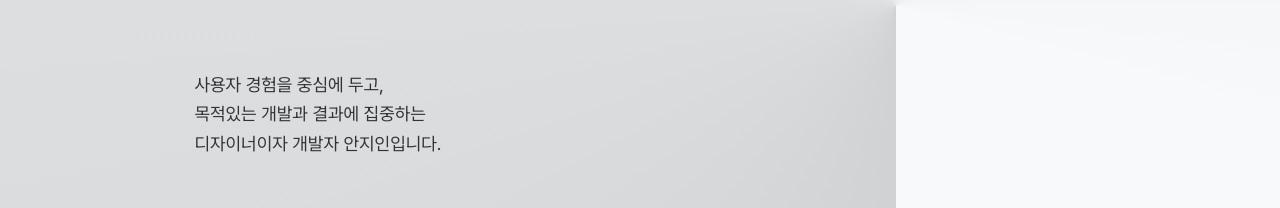
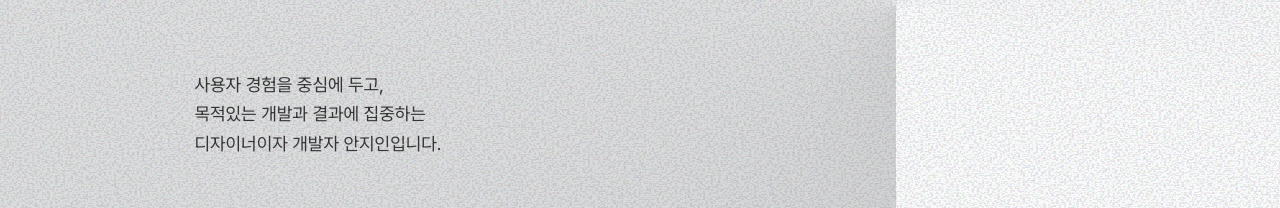
Before and after one commit to ttining-real/ttining-place, a Next.js app: page / in a window 1280 px wide. Shown: the part 474-682 px from the top of the page. Built offline with nearby package versions, Linux system fonts and the light colour scheme; no server answers; the database is empty.

Commit message:
[Modify] home/Hero 컴포넌트 수정
- 노이즈 배경 추가

```diff
--- a/src/components/home/hero.tsx
+++ b/src/components/home/hero.tsx
@@ -1,6 +1,7 @@
 import { motion, useReducedMotion } from 'framer-motion';
 
 import { montserrat } from '@/fonts/font';
+import { useEffect, useState } from 'react';
 
 const headlineLines = [
   'Design Experiences',
@@ -10,6 +11,13 @@ const headlineLines = [
 
 export default function HeroSection() {
   const shouldReduceMotion = useReducedMotion();
+  const [showNoise, setShowNoise] = useState(false);
+
+  useEffect(() => {
+    // 노이즈 1초 후 렌더링
+    const timeout = setTimeout(() => setShowNoise(true), 1000);
+    return () => clearTimeout(timeout);
+  }, []);
 
   return (
     <section className="bg-background relative flex min-h-dvh items-center justify-center overflow-hidden">
@@ -18,6 +26,48 @@ export default function HeroSection() {
         aria-hidden
         className="pointer-events-none absolute inset-0 z-0 bg-[conic-gradient(from_180deg_at_70%_60%,rgba(83,85,90,0.6),transparent_80%)] opacity-40"
       />
+      {/* 노이즈 오버레이 */}
+      {showNoise && (
+        <div
+          aria-hidden
+          className="pointer-events-none absolute inset-0 -z-10 opacity-30 dark:opacity-5"
+        >
+          <svg
+            width="200"
+            height="100"
+            className="h-full w-full"
+            preserveAspectRatio="none"
+            viewBox="0 0 100 100"
+          >
+            <defs>
+              <filter id="noiseFilter">
+                <feTurbulence
+                  type="fractalNoise"
+                  baseFrequency="5.0"
+                  numOctaves="1"
+                  stitchTiles="stitch"
+                  result="noise"
+                />
+                <feColorMatrix
+                  in="noise"
+                  type="matrix"
+                  values="1 0 0 0 0
+                  0 1 0 0 0
+                  0 0 1 0 0
+                  0 0 0 30 -15"
+                />
+              </filter>
+            </defs>
+
+            <rect
+              width="100%"
+              height="100%"
+              fill="black"
+              filter="url(#noiseFilter)"
+            />
+          </svg>
+        </div>
+      )}
 
       <motion.div
         className="flex flex-col gap-32 px-6"
@@ -34,6 +84,7 @@ export default function HeroSection() {
         }}
       >
         <h2 className="sr-only">Introduce</h2>
+
         <motion.h3
           className="flex flex-col gap-0 sm:gap-4"
           variants={{
@@ -65,7 +116,7 @@ export default function HeroSection() {
           ))}
         </motion.h3>
 
-        <motion.p
+        <motion.h4
           className="text-base leading-relaxed sm:text-lg"
           variants={{
             hidden: { opacity: 0, y: shouldReduceMotion ? 0 : 30 },
@@ -81,7 +132,7 @@ export default function HeroSection() {
           <span className="block">사용자 경험을 중심에 두고,</span>
           <span className="block">목적있는 개발과 결과에 집중하는</span>
           <span className="block">디자이너이자 개발자 안지인입니다.</span>
-        </motion.p>
+        </motion.h4>
       </motion.div>
     </section>
   );
```
